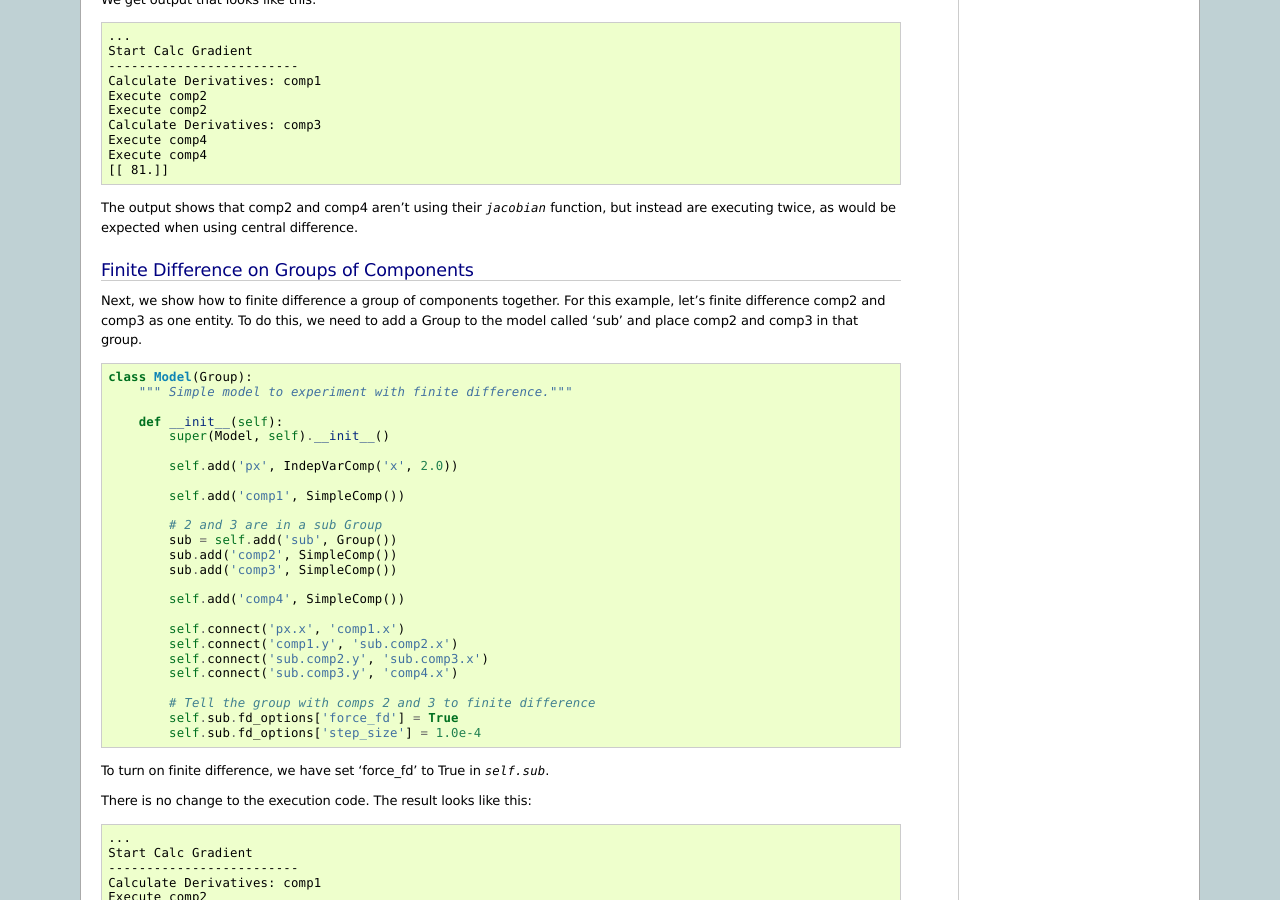
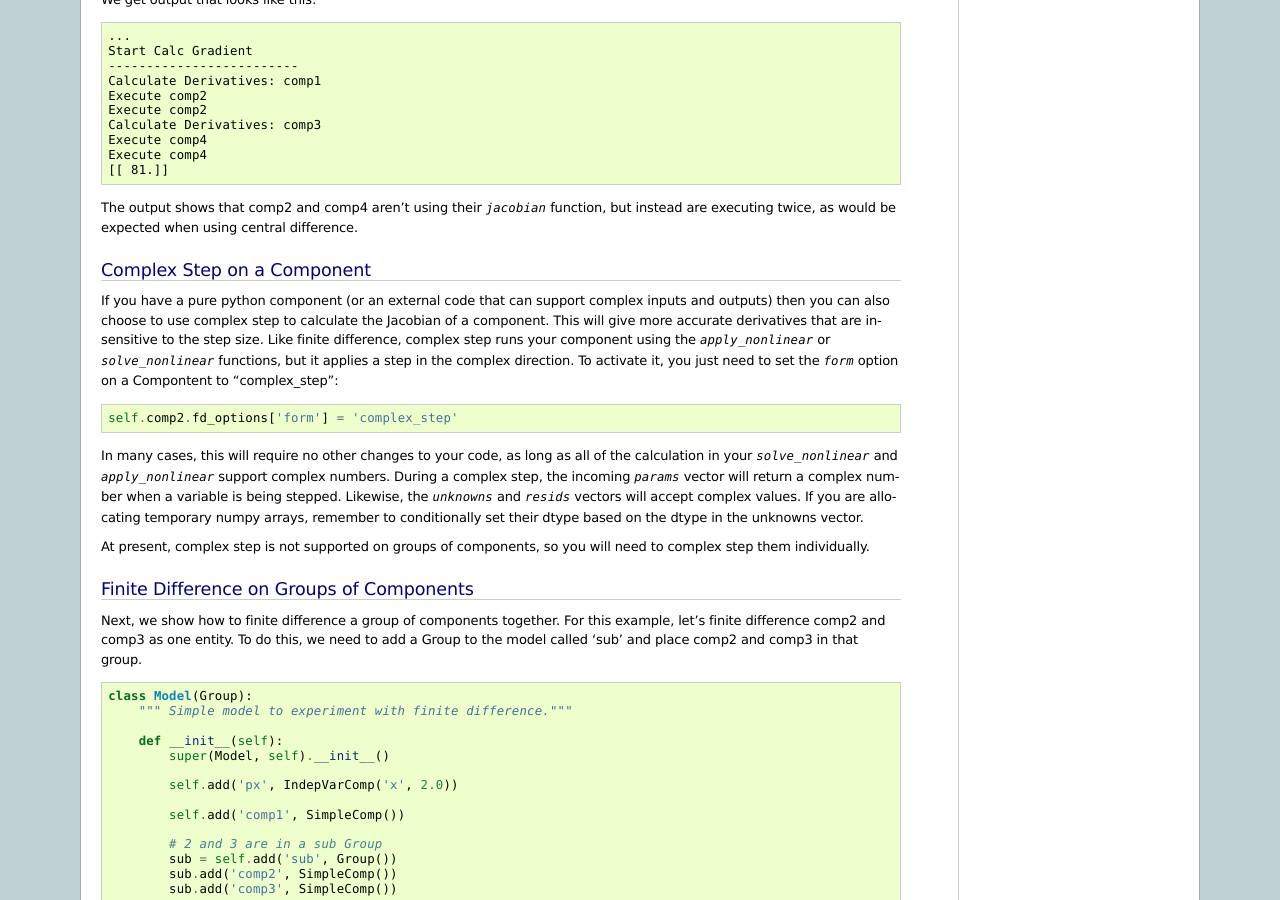
Before and after one commit to OpenMDAO/OpenMDAO1, a Sphinx documentation site: the page built from openmdao/docs/usr-guide/examples/example_fd.rst, in a window 1280 px wide and 900 px high, scrolled down 1692 px. Built offline with Sphinx 7.4.7, drawn with Linux system fonts in a browser that asks for light colours; some of the changed text lies outside the part shown.

Commit message:
cleanup and coverage

```diff
--- a/openmdao/docs/usr-guide/basics.rst
+++ b/openmdao/docs/usr-guide/basics.rst
@@ -289,10 +289,13 @@ input parameter to the custom `MultiplyByTwoComponent`.
             super(MultiplyByTwoComponent, self).__init__() # always call the base class constructor first
             self.add_param('x_input', val=0.) # the input that will be multiplied by 2
             self.add_output('y_output', shape=1) # shape=1 => a one dimensional array of length 1 (a scalar)
-            self.add_state('counter', val=0) # an internal variable that counts the number of times this component was executed
+
+            # an internal variable that counts the number of times this component was executed
+            self.counter = 0
+
         def solve_nonlinear(self, params, unknowns, resids):
             unknowns['y_output'] = params['x_input']*2
-            unknowns['counter'] = unknowns['counter']+1
+            self.counter += 1
 
     root = Group()
     root.add('indep_var', IndepVarComp('x', 7.0))
@@ -304,6 +307,13 @@ input parameter to the custom `MultiplyByTwoComponent`.
     prob.run()
 
     result = prob['my_comp.y_output']
-    count = prob['my_comp.counter']
+    count = prob.root.my_comp.counter
     print result
     print count
+
+Running this example produces the output:
+
+.. testoutput:: basics
+
+   14.0
+   1
--- a/openmdao/docs/usr-guide/examples/example_fd.rst
+++ b/openmdao/docs/usr-guide/examples/example_fd.rst
@@ -134,6 +134,50 @@ but instead are executing twice, as would be expected when using central
 difference.
 
 
+Complex Step on a Component
+===========================
+
+If you have a pure python component (or an external code that can support
+complex inputs and outputs) then you can also choose to use complex step to
+calculate the Jacobian of a component. This will give more accurate
+derivatives that are insensitive to the step size. Like finite difference,
+complex step runs your component using the `apply_nonlinear` or
+`solve_nonlinear` functions, but it applies a step in the complex direction.
+To activate it, you just need to set the `form` option on a Compontent to
+"complex_step":
+
+.. testcode:: fd_example
+    :hide:
+
+    # Setup and run the model.
+    top = Problem()
+    top.root = Model()
+    top.setup()
+    top.run()
+    self = top.root
+
+.. testoutput:: fd_example
+   :hide:
+
+   Execute comp1
+   Execute comp2
+   Execute comp3
+   Execute comp4
+
+.. testcode:: fd_example
+
+    self.comp2.fd_options['form'] = 'complex_step'
+
+In many cases, this will require no other changes to your code, as long as
+all of the calculation in your `solve_nonlinear` and `apply_nonlinear`
+support complex numbers. During a complex step, the incoming `params` vector
+will return a complex number when a variable is being stepped. Likewise, the
+`unknowns` and `resids` vectors will accept complex values. If you are
+allocating temporary numpy arrays, remember to conditionally set their dtype
+based on the dtype in the unknowns vector.
+
+At present, complex step is not supported on groups of components, so you will need to complex step them individually.
+
 Finite Difference on Groups of Components
 =========================================
 
```
Also changed, not shown: other parts of openmdao/docs/usr-guide/basics.rst (+1 -1 lines), 2 other files.
